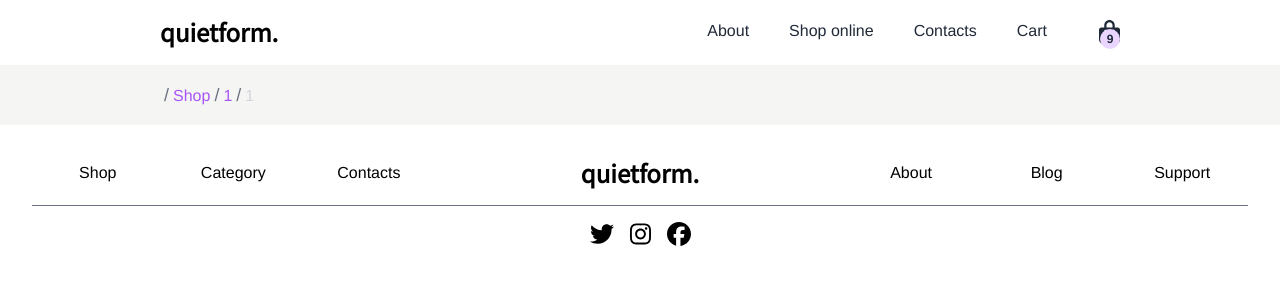
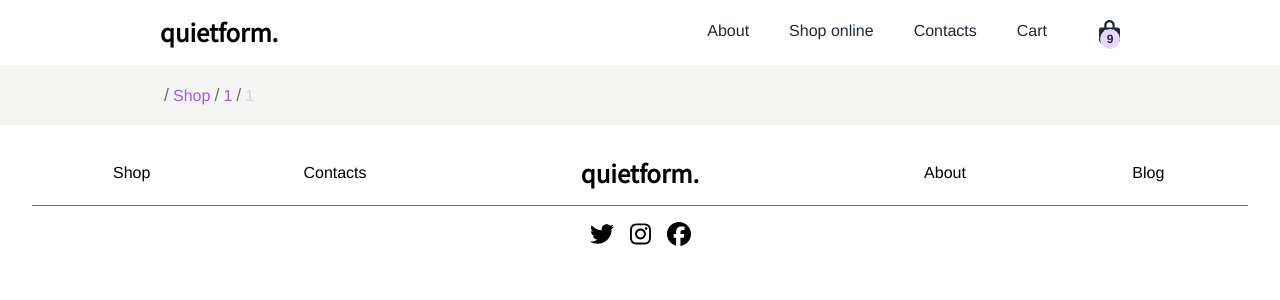
Before and after one commit to Axel-Bentancur/coderhouse-ecommerce, a React (Vite) app: page /Shop/1/1 in a window 1280 px wide. Shown: the top 300 px of the page. Built offline with nearby package versions, Linux system fonts and the light colour scheme.

Commit message:
PF - Segunda entrega - Bentancur Axel

```diff
--- a/src/components/footer/Footer.tsx
+++ b/src/components/footer/Footer.tsx
@@ -5,7 +5,7 @@ import Logo from "../Logo";
 import SocialMedia from "./SocialMedia";
 import NavbarContainer from "../navbar/NavbarContainer";
 //Data
-import { Footer_List_1, Footer_List_2, Footer_List_3, Footer_List_4, Footer_List_5, Footer_List_6 } from "../../utilities/staticData";
+import { Footer_List_1, Footer_List_2, Footer_List_3, Footer_List_4} from "../../utilities/staticData";
 //Others
 import { FontAwesomeIcon } from '@fortawesome/react-fontawesome';
 import { faInstagram, faTwitter, faFacebook  } from '@fortawesome/free-brands-svg-icons';
@@ -14,16 +14,14 @@ export default function Footer() {
   return (
     <NavbarContainer additionClass={'divide-y divide-gray-500 min-h-[8vh]'}>
       <FooterSection additionClass={'grid grid-cols-2 md:grid-cols-3'} >
-        <div className="flex flex-col md:grid md:grid-cols-3 gap-1 justify-between w-full justify-items-center items-center">
+        <div className="flex flex-col md:grid md:grid-cols-2 gap-1 justify-between w-full justify-items-center items-center">
           <List itemList={Footer_List_1}/>
           <List itemList={Footer_List_2}/>
-          <List itemList={Footer_List_3}/>
         </div>
         <Logo>quietform.</Logo>
-        <div className="flex flex-col md:grid md:grid-cols-3 gap-1 justify-between w-full justify-items-center items-center">
+        <div className="flex flex-col md:grid md:grid-cols-2 gap-1 justify-between w-full justify-items-center items-center">
+          <List itemList={Footer_List_3}/>
           <List itemList={Footer_List_4}/>
-          <List itemList={Footer_List_5}/>
-          <List itemList={Footer_List_6}/>
         </div>
       </FooterSection>
       <FooterSection additionClass={'grid grid-cols-1 md:grid-cols-1'}>
--- a/src/utilities/staticData.tsx
+++ b/src/utilities/staticData.tsx
@@ -27,33 +27,21 @@ export const Footer_List_1 : Array<INavLinks> = [
 ]
 export const Footer_List_2 : Array<INavLinks> = [
   {
-    title: 'Category',
-    path: '#'
-  },
-]
-export const Footer_List_3 : Array<INavLinks> = [
-  {
     title: 'Contacts',
     path: '/Contact'
   },
 ]
-export const Footer_List_4 : Array<INavLinks> = [
+export const Footer_List_3 : Array<INavLinks> = [
   {
     title: 'About',
     path: '/about'
   },
 ]
-export const Footer_List_5 : Array<INavLinks> = [
+export const Footer_List_4 : Array<INavLinks> = [
   {
     title: 'Blog',
     path: '#'
   },
-]
-export const Footer_List_6 : Array<INavLinks> = [
-  {
-    title: 'Support',
-    path: '#'
-  }
 ]
 
 export const tabsData = [
```
